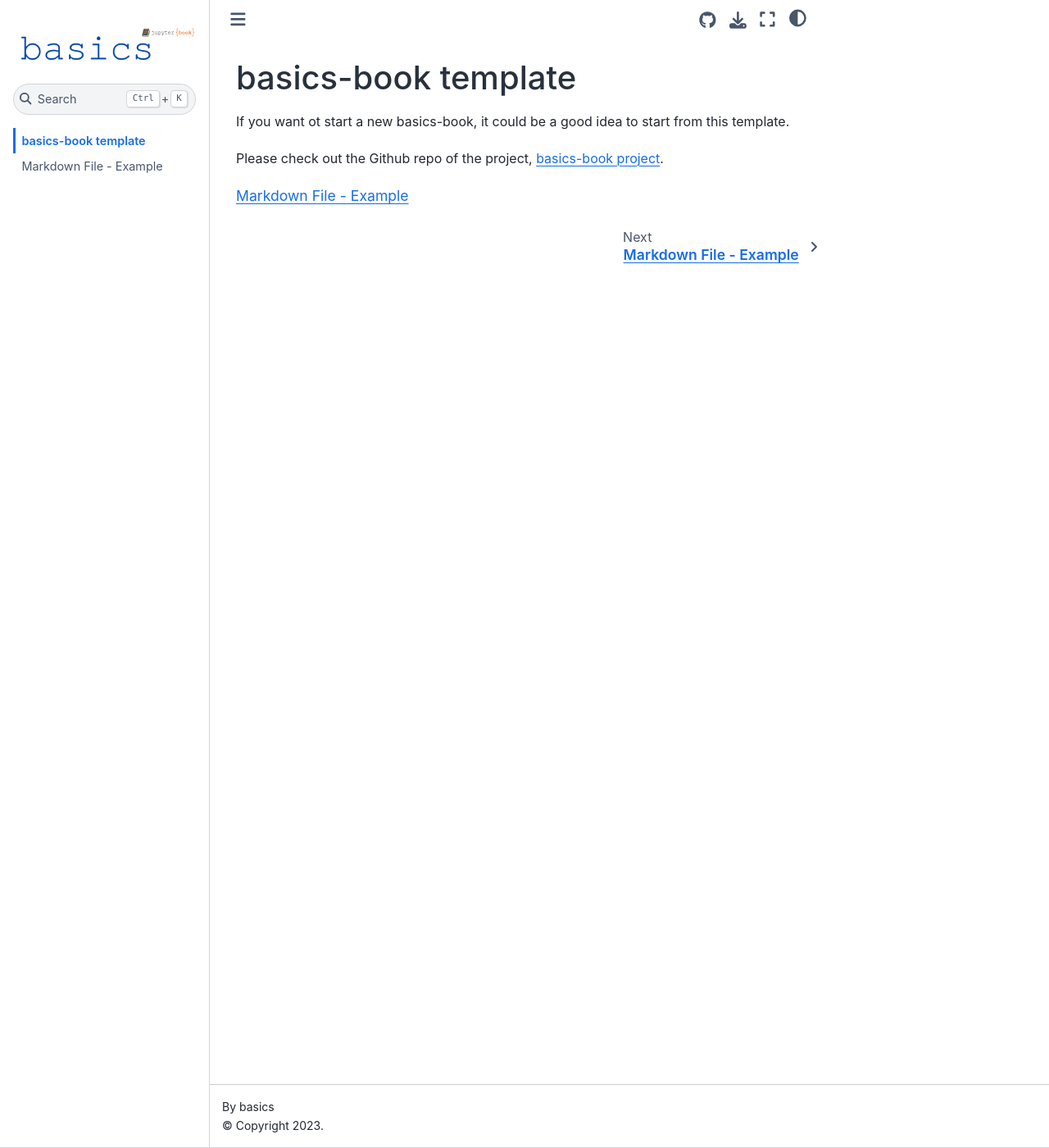
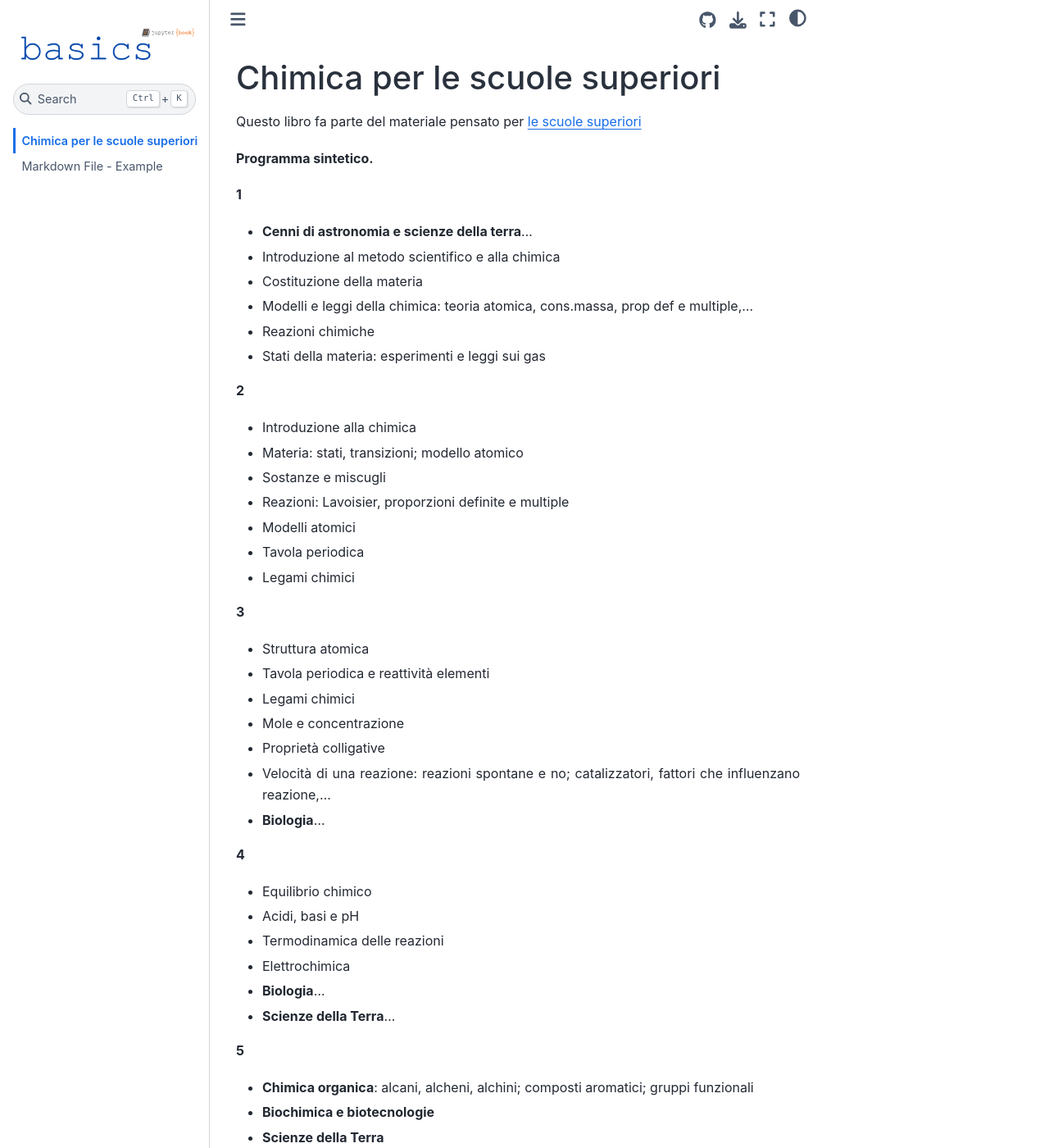
Before and after one commit to Basics2022/bbooks-chemistry-hs, a Jupyter Book: the page built from intro.md, in a window 1280 px wide and 1400 px high. Shown: the whole window at 82% size. Built offline with Jupyter Book 1.0.4 settings and Sphinx 7.4.7 and the Sphinx Book theme 1.1.4, drawn with Linux system fonts in a browser that asks for light colours.

Commit message:
First commit with some contents

````diff
--- a/intro.md
+++ b/intro.md
@@ -1,9 +1,51 @@
-# basics-book template
+(book:chemistry:hs)=
+# Chimica per le scuole superiori
 
-If you want ot start a new basics-book, it could be a good idea to start from this template.
-
-Please check out the Github repo of the project, [basics-book project](https://github.com/Basics2022).
+Questo libro fa parte del materiale pensato per [le scuole superiori](https://basics2022.github.io/bbooks-hs)
 
 
-```{tableofcontents}
-```
+**Programma sintetico.**
+<!--
+seguendo il programma disponibile del Liceo Scientifico - Scienze Applicate dell'Istituto di Istruzione Superiore Paritario Merini
+
+Il programma sembra ripetersi e saltare da un argomento all'altro: razionalizzazione e un po' di ordine necessari
+-->
+
+**1**
+- **Cenni di astronomia e scienze della terra**...
+- Introduzione al metodo scientifico e alla chimica
+- Costituzione della materia
+- Modelli e leggi della chimica: teoria atomica, cons.massa, prop def e multiple,...
+- Reazioni chimiche
+- Stati della materia: esperimenti e leggi sui gas
+
+**2**
+- Introduzione alla chimica
+- Materia: stati, transizioni; modello atomico
+- Sostanze e miscugli
+- Reazioni: Lavoisier, proporzioni definite e multiple
+- Modelli atomici
+- Tavola periodica
+- Legami chimici
+
+**3**
+- Struttura atomica
+- Tavola periodica e reattività elementi
+- Legami chimici
+- Mole e concentrazione
+- Proprietà colligative
+- Velocità di una reazione: reazioni spontane e no; catalizzatori, fattori che influenzano reazione,...
+- **Biologia**...
+
+**4**
+- Equilibrio chimico
+- Acidi, basi e pH
+- Termodinamica delle reazioni
+- Elettrochimica
+- **Biologia**...
+- **Scienze della Terra**...
+
+**5**
+- **Chimica organica**: alcani, alcheni, alchini; composti aromatici; gruppi funzionali
+- **Biochimica e biotecnologie**
+- **Scienze della Terra**
````
